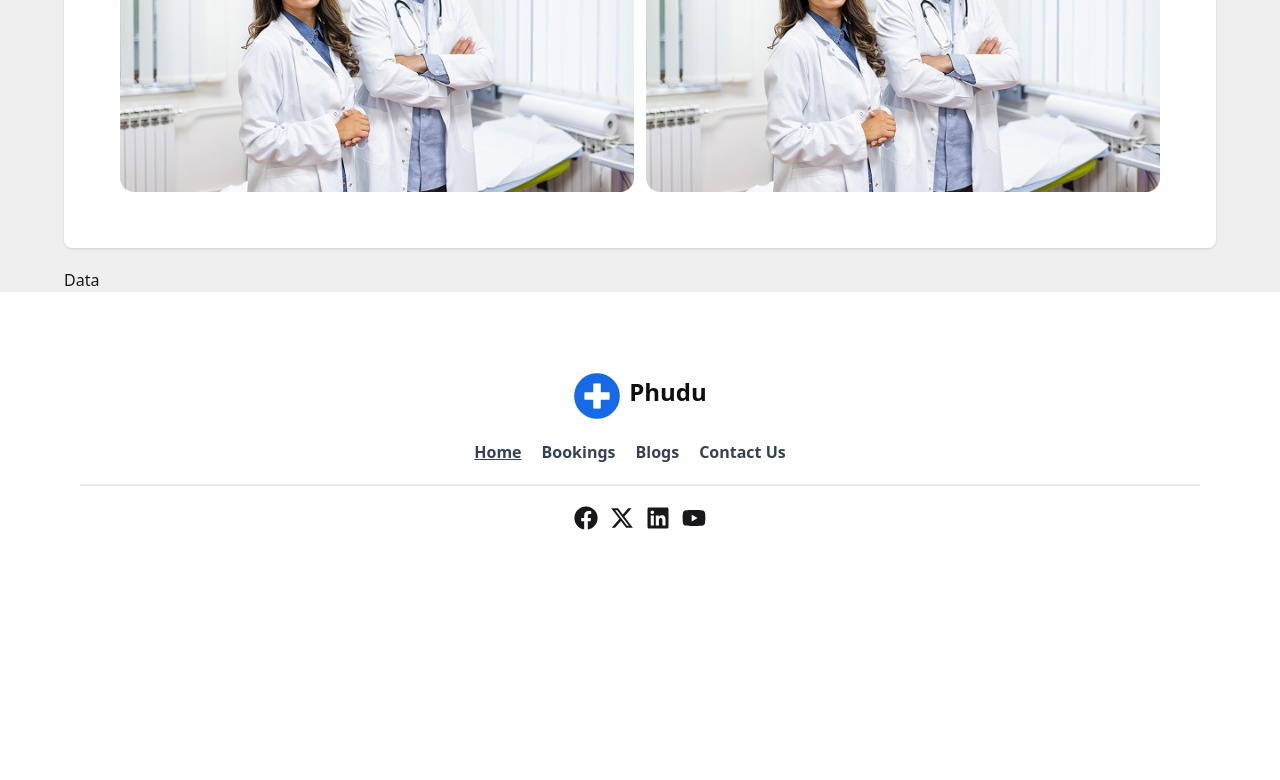
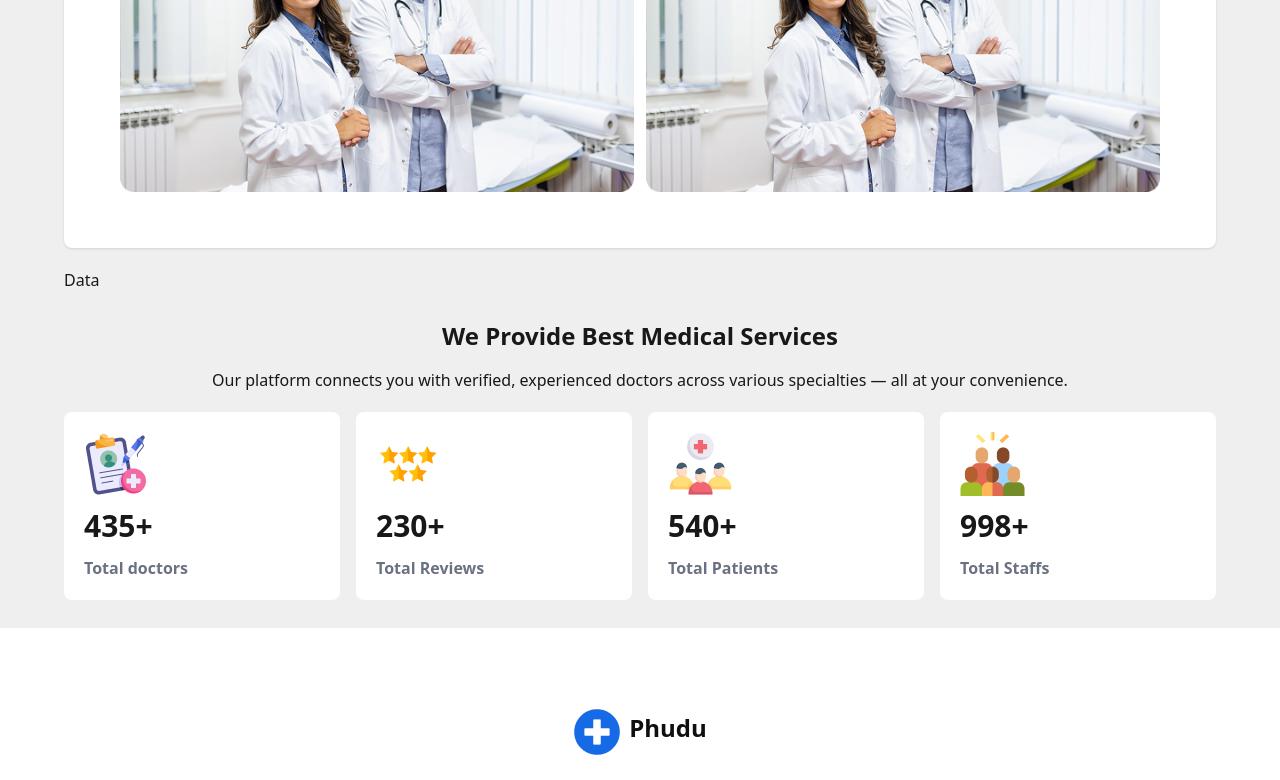
Before and after one commit to Mustakahmmed-dev/Doctors-Booking, a React (Vite) app: page / in a window 1280 px wide. Shown: the part 507-1287 px from the top of the page. Before the commit the page ends 1117 px from the top, so only its background shows below. Built offline with nearby package versions, Linux system fonts and the light colour scheme.

Commit message:
Services section has been added

```diff
--- a/src/pages/Home/Home.jsx
+++ b/src/pages/Home/Home.jsx
@@ -1,11 +1,13 @@
 import Hero from "../../components/Hero/Hero";
 import Navbar from "../../components/Navbar/Navbar"
+import Services from "../Services/Services";
 
 const Home = () =>{
     return(
         <div className="">
            <Hero></Hero>
            Data
+           <Services></Services>
         </div>
     )
 }
--- /dev/null
+++ b/src/pages/Services/Services.jsx
@@ -0,0 +1,42 @@
+
+import successDoctor from '../../assets/success-doctor.png';
+import successReview from '../../assets/success-review.png';
+import successStaffs from '../../assets/success-staffs.png';
+import successPatients from '../../assets/success-patients.png';
+
+const Services = () => {
+    return(
+        <div className="my-7 space-y-5">
+           <div className="text-center space-y-4">
+           <h2 className="text-2xl font-bold">We Provide Best Medical Services</h2>
+            <p>Our platform connects you with verified, experienced doctors across various specialties — all at your convenience. </p>
+           </div>
+            <div className="grid grid-cols-2 md:grid-cols-4 gap-4">
+                <div className="p-5 rounded-lg bg-white space-y-3">
+                    <img src={successDoctor} alt="" />
+                    <h1 className="text-3xl font-extrabold">435+</h1>
+                    <p className="text-gray-500 font-semibold">Total doctors</p>
+                </div>
+                <div className="p-5 rounded-lg bg-white space-y-3">
+                    <img src={successReview} alt="" />
+                    <h1 className="text-3xl font-extrabold">230+</h1>
+                    <p className="text-gray-500 font-semibold">Total Reviews</p>
+                </div>
+                <div className="p-5 rounded-lg bg-white space-y-3">
+                    <img src={successPatients} alt="" />
+                    <h1 className="text-3xl font-extrabold">540+</h1>
+                    <p className="text-gray-500 font-semibold">Total Patients</p>
+                </div>
+                <div className="p-5 rounded-lg bg-white space-y-3">
+                    <img src={successStaffs} alt="" />
+                    <h1 className="text-3xl font-extrabold">998+</h1>
+                    <p className="text-gray-500 font-semibold">Total Staffs</p>
+                </div>
+
+            </div>
+
+        </div>
+    )
+}
+
+export default Services;
```
